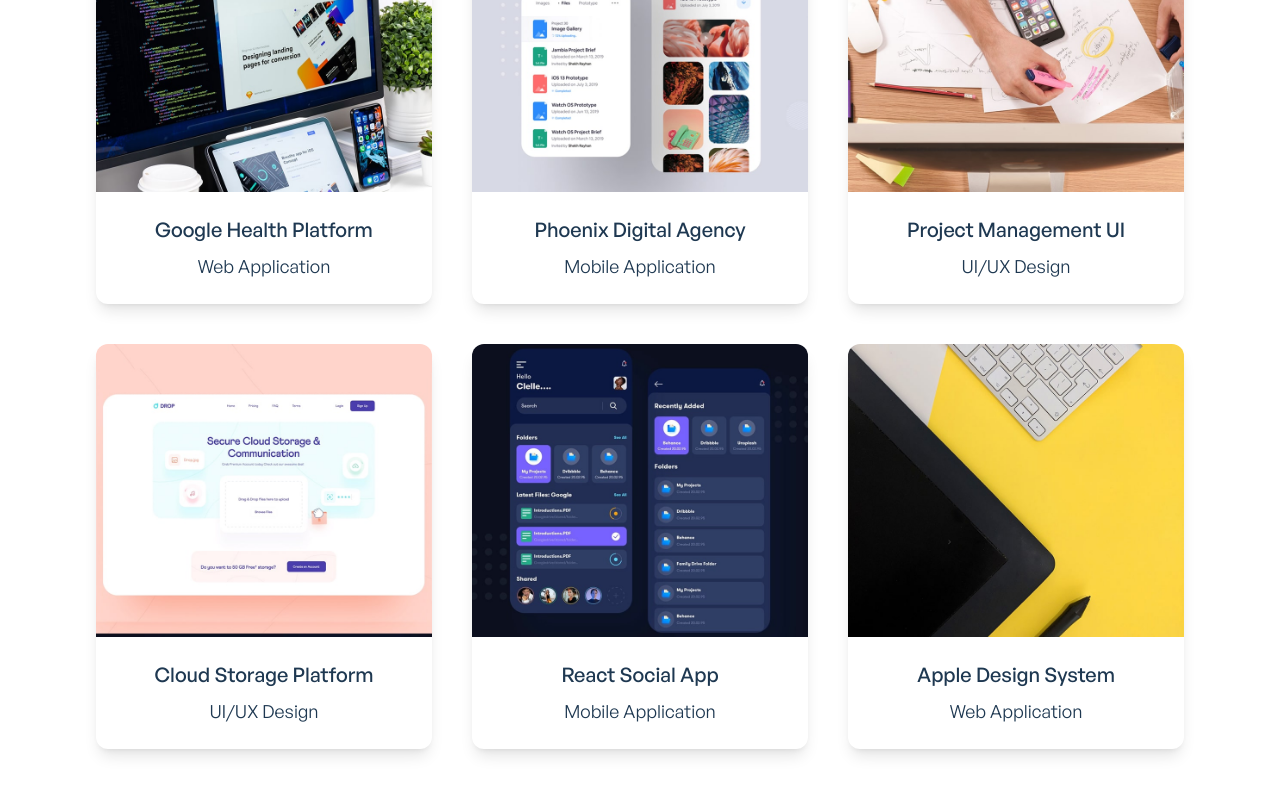
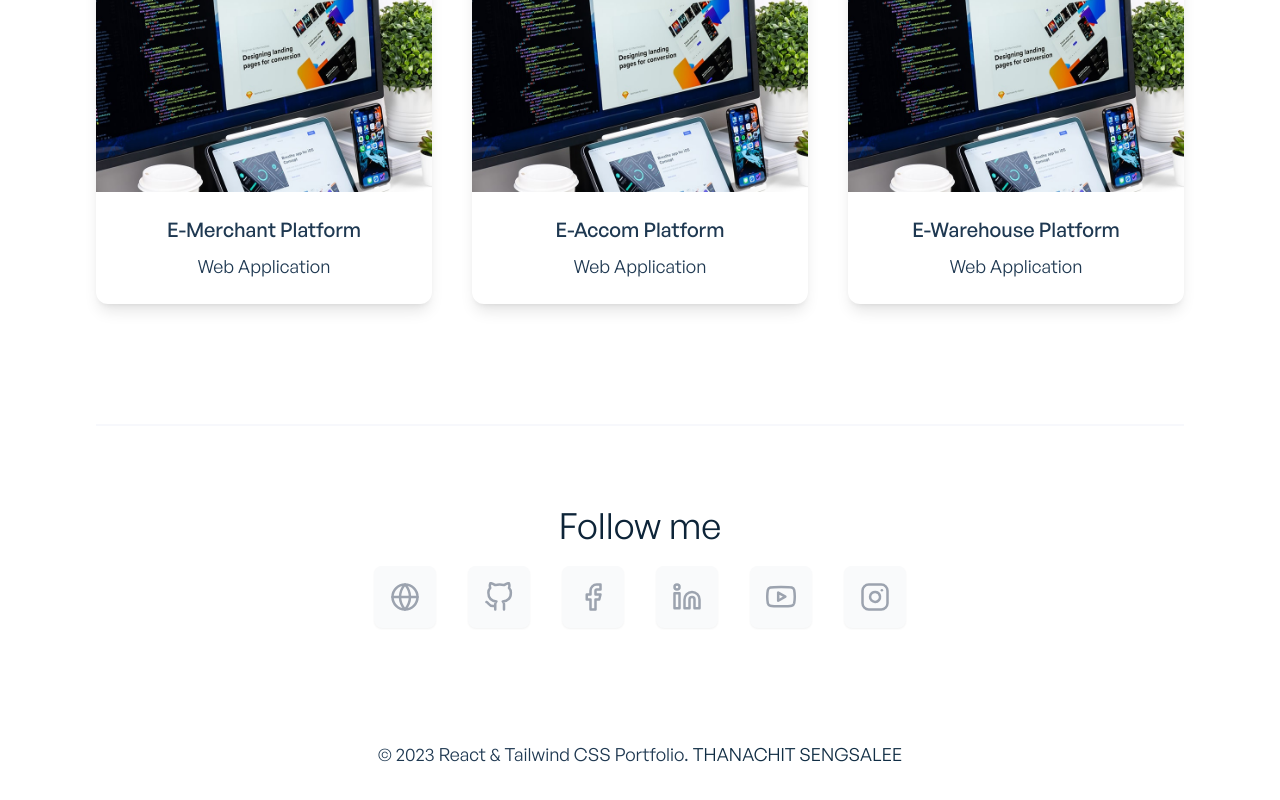
Before and after one commit to 6010110455/react-my-portfolio, a React (Create React App) app: page /projects in a window 1280 px wide. Shown: the part 514-1314 px from the top of the page. Built offline with nearby package versions, Linux system fonts and the light colour scheme.

Commit message:
แก้ไข contract

```diff
--- a/src/components/contact/ContactDetails.jsx
+++ b/src/components/contact/ContactDetails.jsx
@@ -1,19 +1,19 @@
-import { FiPhone, FiMapPin, FiMail } from 'react-icons/fi';
+import { FiPhone, FiMapPin, FiMail } from "react-icons/fi";
 
 const contacts = [
   {
     id: 1,
-		name: 'Your Address, Your City, Your Country',
+    name: "961/3 Moo 7, Tambon Ao Noi, Amphoe Mueang Prachuap Khiri Khan, Chang Wat Prachuap Khiri Khan 77210",
     icon: <FiMapPin />,
   },
   {
     id: 2,
-		name: 'email@domain.com',
+    name: "thanachit02185@gmail.com , 6510120049@email.psu.ac.th",
     icon: <FiMail />,
   },
   {
     id: 3,
-		name: '555 8888 888',
+    name: "+6692-893-8956",
     icon: <FiPhone />,
   },
 ];
--- a/src/components/projects/ProjectsFilter.jsx
+++ b/src/components/projects/ProjectsFilter.jsx
@@ -1,9 +1,4 @@
-const selectOptions = [
-	'Web Application',
-	'Mobile Application',
-	'UI/UX Design',
-	'Branding',
-];
+const selectOptions = ["Web Application"];
 
 const ProjectsFilter = ({ setSelectProject }) => {
   return (
--- a/src/components/shared/AppBanner.jsx
+++ b/src/components/shared/AppBanner.jsx
@@ -50,10 +50,11 @@ const AppBanner = () => {
           className="flex justify-center sm:block"
         >
           <a
-            download="Stoman-Resume.pdf"
-            href="/files/Stoman-Resume.pdf"
+            // download="Stoman-Resume.pdf"
+            // href="/files/Stoman-Resume.pdf"
             className="font-general-medium flex justify-center items-center w-36 sm:w-48 mt-12 mb-6 sm:mb-0 text-lg border border-indigo-200 dark:border-ternary-dark py-2.5 sm:py-3 shadow-lg rounded-lg bg-indigo-50 focus:ring-1 focus:ring-indigo-900 hover:bg-indigo-500 text-gray-500 hover:text-white duration-500"
             aria-label="Download Resume"
+            onClick={() => alert("coming soon..")}
           >
             <FiArrowDownCircle className="mr-2 sm:mr-3 h-5 w-5 sn:w-6 sm:h-6 duration-100"></FiArrowDownCircle>
             <span className="text-sm sm:text-lg font-general-medium duration-100">
--- a/src/components/shared/AppFooter.jsx
+++ b/src/components/shared/AppFooter.jsx
@@ -27,7 +27,7 @@ const socialLinks = [
   {
     id: 4,
     icon: <FiLinkedin />,
-    url: "www.linkedin.com/in/thanachit-sengsalee-8b4ba0236",
+    url: "https://www.linkedin.com/in/thanachit-sengsalee-8b4ba0236",
   },
   {
     id: 5,
--- a/src/data/projects.js
+++ b/src/data/projects.js
@@ -1,51 +1,43 @@
 // Import images
-import WebImage1 from '../images/web-project-1.jpg';
-import WebImage2 from '../images/web-project-2.jpg';
-import MobileImage1 from '../images/mobile-project-1.jpg';
-import MobileImage2 from '../images/mobile-project-2.jpg';
-import UIImage1 from '../images/ui-project-1.jpg';
-import UIImage2 from '../images/ui-project-2.jpg';
+import WebImage1 from "../images/web-project-1.jpg";
+import WebImage2 from "../images/web-project-2.jpg";
+import MobileImage1 from "../images/mobile-project-1.jpg";
+import MobileImage2 from "../images/mobile-project-2.jpg";
+import UIImage1 from "../images/ui-project-1.jpg";
+import UIImage2 from "../images/ui-project-2.jpg";
 
 export const projectsData = [
   {
     id: 1,
-		title: 'Google Health Platform',
-		category: 'Web Application',
+    title: "E-Merchant Platform",
+    category: "Web Application",
     img: WebImage2,
     ProjectHeader: {
-			title: 'Project Management UI - From Context',
-			publishDate: 'Jul 26, 2021',
-			tags: 'UI / Frontend',
+      title: "E-Merchant Platform",
+      publishDate: "Jul 26, 2021",
+      tags: "full-stack Developer / next js / react js",
     },
   },
   {
     id: 2,
-		title: 'Phoenix Digital Agency',
-		category: 'Mobile Application',
-		img: MobileImage2,
+    title: "E-Accom Platform",
+    category: "Web Application",
+    img: WebImage2,
+    ProjectHeader: {
+      title: "W-Accom Platform",
+      publishDate: "Jul 26, 2021",
+      tags: "full-stack Developer / next js / react js",
+    },
   },
   {
     id: 3,
-		title: 'Project Management UI',
-		category: 'UI/UX Design',
-		img: UIImage1,
+    title: "E-Warehouse Platform",
+    category: "Web Application",
+    img: WebImage2,
+    ProjectHeader: {
+      title: "W-Warehouse Platform",
+      publishDate: "Jul 26, 2021",
+      tags: "full-stack Developer / react js",
     },
-	{
-		id: 4,
-		title: 'Cloud Storage Platform',
-		category: 'UI/UX Design',
-		img: UIImage2,
-	},
-	{
-		id: 5,
-		title: 'React Social App',
-		category: 'Mobile Application',
-		img: MobileImage1,
-	},
-	{
-		id: 6,
-		title: 'Apple Design System',
-		category: 'Web Application',
-		img: WebImage1,
   },
 ];
--- a/src/data/singleProjectData.js
+++ b/src/data/singleProjectData.js
@@ -1,160 +1,148 @@
 // Import images
-import Image1 from '../images/ui-project-1.jpg';
-import Image2 from '../images/web-project-2.jpg';
-import Image3 from '../images/mobile-project-2.jpg';
-import Image4 from '../images/mobile-project-1.jpg';
-import Image5 from '../images/web-project-1.jpg';
-import Image6 from '../images/ui-project-2.jpg';
+import Image1 from "../images/ui-project-1.jpg";
+import Image2 from "../images/web-project-2.jpg";
+import Image3 from "../images/mobile-project-2.jpg";
+import Image4 from "../images/mobile-project-1.jpg";
+import Image5 from "../images/web-project-1.jpg";
+import Image6 from "../images/ui-project-2.jpg";
 // Import icons
-import {
-	FiFacebook,
-	FiInstagram,
-	FiLinkedin,
-	FiTwitter,
-	FiYoutube,
-} from 'react-icons/fi';
+import { FiFacebook, FiInstagram, FiLinkedin, FiYoutube } from "react-icons/fi";
 
 export const singleProjectData = {
   ProjectHeader: {
-		title: 'Project Management UI',
-		publishDate: 'Jul 26, 2021',
-		tags: 'UI / Frontend',
+    title: "Project Management UI",
+    publishDate: "Jul 26, 2021",
+    tags: "UI / Frontend",
   },
   ProjectImages: [
     {
       id: 1,
-			title: 'Kabul Project Management UI',
+      title: "Kabul Project Management UI",
       img: Image1,
     },
     {
       id: 2,
-			title: 'Kabul Project Management UI',
+      title: "Kabul Project Management UI",
       img: Image2,
     },
     {
       id: 3,
-			title: 'Kabul Project Management UI',
+      title: "Kabul Project Management UI",
       img: Image3,
     },
   ],
   ProjectInfo: {
-		ClientHeading: 'About Client',
+    ClientHeading: "About Client",
     CompanyInfo: [
       {
         id: 1,
-				title: 'Name',
-				details: 'Company Ltd',
+        title: "Name",
+        details: "Company Ltd",
       },
       {
         id: 2,
-				title: 'Services',
-				details: 'UI Design & Frontend Development',
+        title: "Services",
+        details: "UI Design & Frontend Development",
       },
       {
         id: 3,
-				title: 'Website',
-				details: 'https://company.com',
+        title: "Website",
+        details: "https://company.com",
       },
       {
         id: 4,
-				title: 'Phone',
-				details: '555 8888 888',
+        title: "Phone",
+        details: "555 8888 888",
       },
     ],
-		ObjectivesHeading: 'Objective',
+    ObjectivesHeading: "Objective",
     ObjectivesDetails:
-			'Lorem ipsum dolor sit amet consectetur adipisicing elit. Optio, natus! Quibusdam enim quod in esse, mollitia molestias incidunt quas ipsa accusamus veniam.',
+      "Lorem ipsum dolor sit amet consectetur adipisicing elit. Optio, natus! Quibusdam enim quod in esse, mollitia molestias incidunt quas ipsa accusamus veniam.",
     Technologies: [
       {
-				title: 'Tools & Technologies',
+        title: "Tools & Technologies",
         techs: [
-					'HTML',
-					'CSS',
-					'JavaScript',
-					'Vue.js',
-					'TailwindCSS',
-					'AdobeXD',
+          "HTML",
+          "CSS",
+          "JavaScript",
+          "Vue.js",
+          "TailwindCSS",
+          "AdobeXD",
         ],
       },
     ],
-		ProjectDetailsHeading: 'Challenge',
+    ProjectDetailsHeading: "Challenge",
     ProjectDetails: [
       {
         id: 1,
         details:
-					'Lorem ipsum dolor, sit amet consectetur adipisicing elit. Nihil vel illum asperiores dignissimos cumque quibusdam et fugiat voluptatem nobis suscipit explicabo, eaque consequatur nesciunt, fugit eligendi corporis laudantium adipisci soluta? Lorem ipsum, dolor sit amet consectetur adipisicing elit. Incidunt totam dolorum, ducimus obcaecati, voluptas facilis molestias nobis ut quam natus similique inventore excepturi optio ipsa deleniti fugit illo. Unde, amet! Lorem ipsum dolor sit amet, consectetur adipisicing elit. Ipsum illo necessitatibus perspiciatis! Aperiam perferendis labore temporibus, eos culpa corporis recusandae quas, fuga voluptatibus nesciunt odit libero tenetur neque consequatur ea.',
+          "Lorem ipsum dolor, sit amet consectetur adipisicing elit. Nihil vel illum asperiores dignissimos cumque quibusdam et fugiat voluptatem nobis suscipit explicabo, eaque consequatur nesciunt, fugit eligendi corporis laudantium adipisci soluta? Lorem ipsum, dolor sit amet consectetur adipisicing elit. Incidunt totam dolorum, ducimus obcaecati, voluptas facilis molestias nobis ut quam natus similique inventore excepturi optio ipsa deleniti fugit illo. Unde, amet! Lorem ipsum dolor sit amet, consectetur adipisicing elit. Ipsum illo necessitatibus perspiciatis! Aperiam perferendis labore temporibus, eos culpa corporis recusandae quas, fuga voluptatibus nesciunt odit libero tenetur neque consequatur ea.",
       },
       {
         id: 2,
         details:
-					'Lorem ipsum dolor, sit amet consectetur adipisicing elit. Nihil vel illum asperiores dignissimos cumque quibusdam et fugiat voluptatem nobis suscipit explicabo, eaque consequatur nesciunt, fugit eligendi corporis laudantium adipisci soluta?',
+          "Lorem ipsum dolor, sit amet consectetur adipisicing elit. Nihil vel illum asperiores dignissimos cumque quibusdam et fugiat voluptatem nobis suscipit explicabo, eaque consequatur nesciunt, fugit eligendi corporis laudantium adipisci soluta?",
       },
       {
         id: 3,
         details:
-					'Lorem ipsum dolor, sit amet consectetur adipisicing elit. Nihil vel illum asperiores dignissimos cumque quibusdam et fugiat voluptatem nobis suscipit explicabo, eaque consequatur nesciunt, fugit eligendi corporis laudantium adipisci soluta?',
+          "Lorem ipsum dolor, sit amet consectetur adipisicing elit. Nihil vel illum asperiores dignissimos cumque quibusdam et fugiat voluptatem nobis suscipit explicabo, eaque consequatur nesciunt, fugit eligendi corporis laudantium adipisci soluta?",
       },
       {
         id: 4,
         details:
-					'Lorem ipsum dolor, sit amet consectetur adipisicing elit. Nihil vel illum asperiores dignissimos cumque quibusdam et fugiat voluptatem nobis suscipit explicabo, eaque consequatur nesciunt, fugit eligendi corporis laudantium adipisci soluta? Lorem ipsum, dolor sit amet consectetur adipisicing elit. Incidunt totam dolorum, ducimus obcaecati, voluptas facilis molestias nobis ut quam natus similique inventore excepturi optio ipsa deleniti fugit illo. Unde, amet! Lorem ipsum dolor sit amet, consectetur adipisicing elit. Ipsum illo necessitatibus perspiciatis! Aperiam perferendis labore temporibus, eos culpa corporis recusandae quas, fuga voluptatibus nesciunt odit libero tenetur neque consequatur ea.',
+          "Lorem ipsum dolor, sit amet consectetur adipisicing elit. Nihil vel illum asperiores dignissimos cumque quibusdam et fugiat voluptatem nobis suscipit explicabo, eaque consequatur nesciunt, fugit eligendi corporis laudantium adipisci soluta? Lorem ipsum, dolor sit amet consectetur adipisicing elit. Incidunt totam dolorum, ducimus obcaecati, voluptas facilis molestias nobis ut quam natus similique inventore excepturi optio ipsa deleniti fugit illo. Unde, amet! Lorem ipsum dolor sit amet, consectetur adipisicing elit. Ipsum illo necessitatibus perspiciatis! Aperiam perferendis labore temporibus, eos culpa corporis recusandae quas, fuga voluptatibus nesciunt odit libero tenetur neque consequatur ea.",
       },
     ],
-		SocialSharingHeading: 'Share This',
+    SocialSharingHeading: "Share This",
     SocialSharing: [
       {
         id: 1,
-				name: 'Twitter',
-				icon: <FiTwitter />,
-				url: 'https://twitter.com/realstoman',
+        name: "Instagram",
+        icon: <FiInstagram />,
+        url: "https://www.instagram.com/benzts_/",
       },
       {
         id: 2,
-				name: 'Instagram',
-				icon: <FiInstagram />,
-				url: 'https://instagram.com/realstoman',
+        name: "Facebook",
+        icon: <FiFacebook />,
+        url: "https://www.facebook.com/benz.sengsalee/",
       },
       {
         id: 3,
-				name: 'Facebook',
-				icon: <FiFacebook />,
-				url: 'https://facebook.com/',
+        name: "LinkedIn",
+        icon: <FiLinkedin />,
+        url: "https://www.linkedin.com/in/thanachit-sengsalee-8b4ba0236",
       },
       {
         id: 4,
-				name: 'LinkedIn',
-				icon: <FiLinkedin />,
-				url: 'https://linkedin.com/',
-			},
-			{
-				id: 5,
-				name: 'Youtube',
+        name: "Youtube",
         icon: <FiYoutube />,
-				url: 'https://www.youtube.com/c/StomanStudio',
+        url: "https://www.youtube.com/@thanachitbenz6444",
       },
     ],
   },
   RelatedProject: {
-		title: 'Related Projects',
+    title: "Related Projects",
     Projects: [
       {
         id: 1,
-				title: 'Mobile UI',
+        title: "Mobile UI",
         img: Image4,
       },
       {
         id: 2,
-				title: 'Web Application',
+        title: "Web Application",
         img: Image5,
       },
       {
         id: 3,
-				title: 'UI Design',
+        title: "UI Design",
         img: Image6,
       },
       {
         id: 4,
-				title: 'Kabul Mobile App UI',
+        title: "Kabul Mobile App UI",
         img: Image3,
       },
     ],
--- a/src/pages/AboutMe.jsx
+++ b/src/pages/AboutMe.jsx
@@ -31,10 +31,10 @@ const About = () => {
               href="https://github.com/6010110455"
               className="cursor-pointer hover:underline"
             >
-              (click)
+              (View the Project on GitHub)
             </a>
           </div>
-          <div className="w-full flex justify-center">
+          <div className="w-full flex justify-center my-4">
             <img
               src="https://github-readme-stats.vercel.app/api/top-langs/?username=6010110455&layout=compact&langs_count=9&theme=dracula"
               alt="mildronize"
@@ -42,7 +42,7 @@ const About = () => {
             &nbsp;
           </div>
 
-          <div className="w-full flex justify-center">
+          <div className="w-full flex justify-center my-4">
             <img
               src="https://github-readme-stats.vercel.app/api?username=6010110455&show_icons=true&count_private=true&theme=dracula"
               alt="mildronize"
```
Lines whose indentation alone changed are shown as unchanged.
